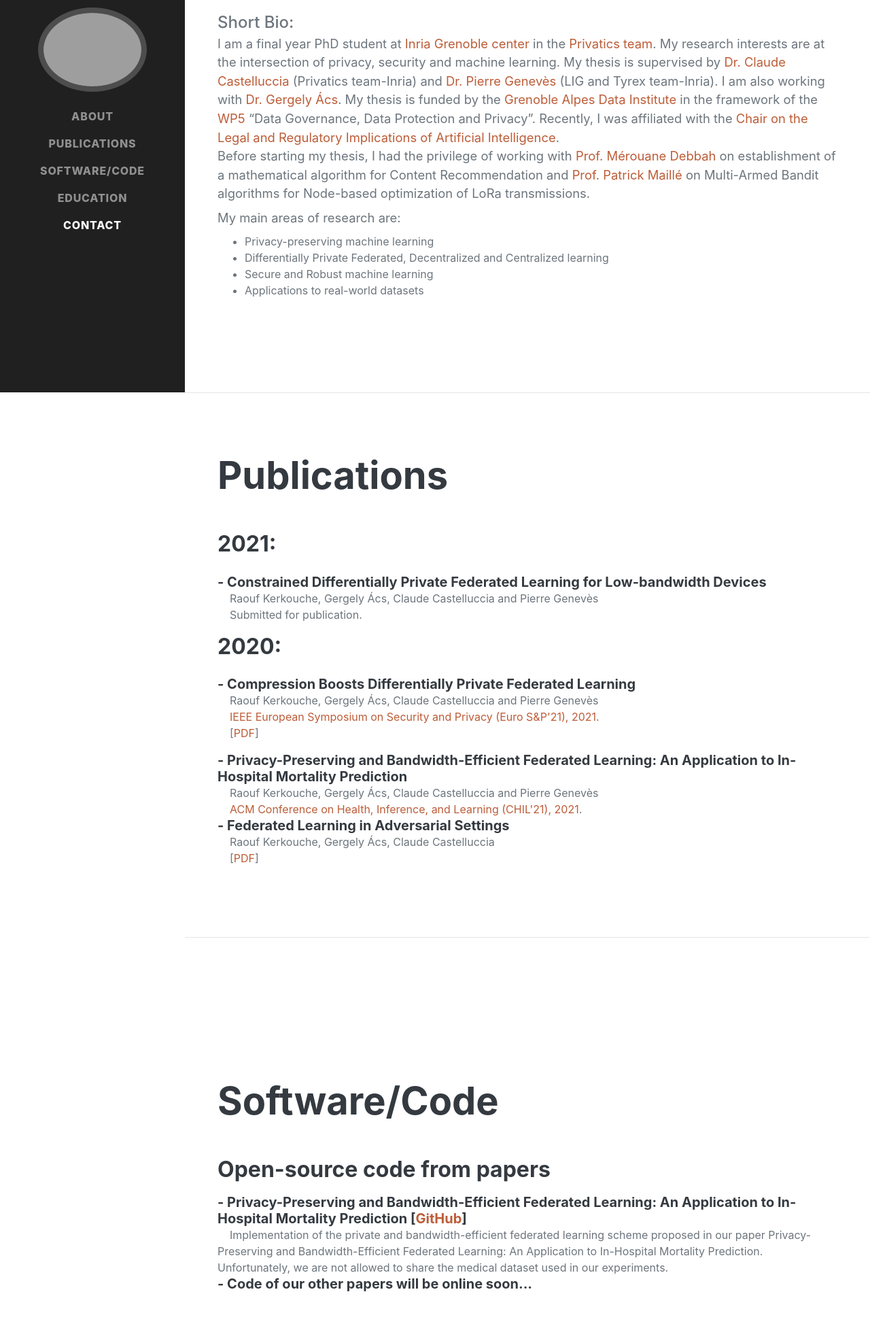
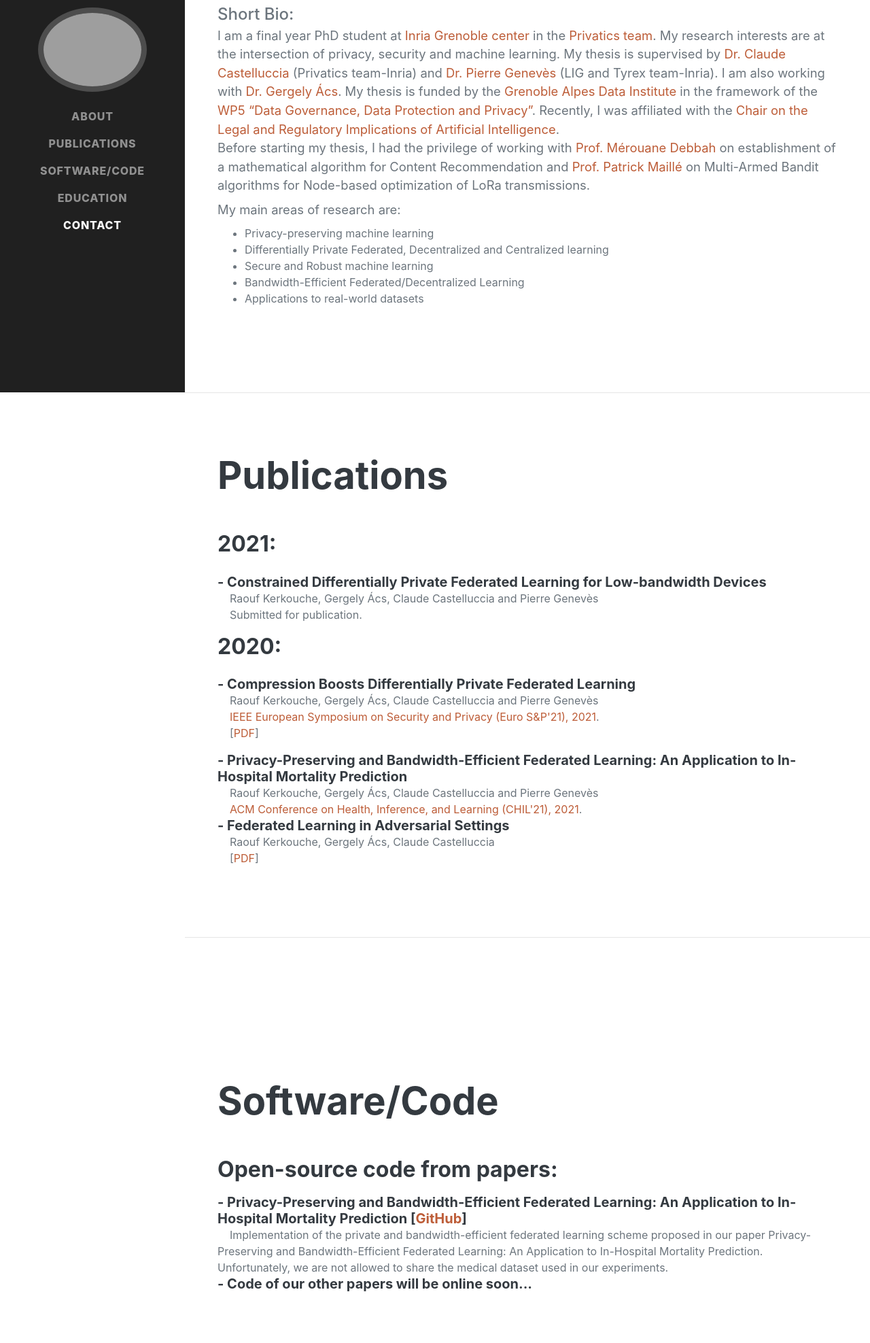
Before and after one commit to raouf-kerkouche/raouf.kerkouche-github.io, a plain HTML site: page index.html in a window 1280 px wide. Shown: the part 223-2198 px from the top of the page at 68% size. Drawn offline with nearby package versions, Linux system fonts and the light colour scheme; grey boxes are pictures that could not be loaded; some icons are missing; a web font is replaced by a local one.

Commit message:
update_01_03_21

```diff
--- a/index.html
+++ b/index.html
@@ -5,7 +5,7 @@
         <meta name="viewport" content="width=device-width, initial-scale=1, shrink-to-fit=no" />
         <meta name="description" content="" />
         <meta name="author" content="" />
-        <title>Resume - Start Bootstrap Theme</title>
+        <title>Raouf Kerkouche</title>
         <link rel="icon" type="image/x-icon" href="assets/img/favicon.ico" />
         <!-- Font Awesome icons (free version)-->
         <script src="https://use.fontawesome.com/releases/v5.15.1/js/all.js" crossorigin="anonymous"></script>
@@ -48,7 +48,7 @@
                         Short Bio:
                     </div>
                     <p class="lead mb-2">I am a final year PhD student at <a href="https://www.inria.fr/en/centre-inria-grenoble-rhone-alpes" target="_blank">Inria Grenoble center</a> in the <a href="https://team.inria.fr/privatics/" target="_blank">Privatics team</a>. My research interests are at the intersection of privacy, security and machine learning.
-My thesis is supervised by <a href="https://team.inria.fr/privatics/claude-castelluccia/" target="_blank">Dr. Claude Castelluccia</a> (Privatics team-Inria) and <a href="http://pierre.geneves.net/" target="_blank">Dr. Pierre Genevès</a> (LIG and Tyrex team-Inria). I am also working with <a href="https://www.crysys.hu/~acs/" target="_blank">Dr. Gergely Ács</a>. My thesis is funded by the <a href="https://data-institute.univ-grenoble-alpes.fr/" target="_blank">Grenoble Alpes Data Institute </a> in the framework of the <a href="https://data-institute.univ-grenoble-alpes.fr/research/data-governance-data-protection-and-privacy/" target="_blank">WP5 </a> “Data Governance, Data Protection and Privacy”. Recently, I was affiliated with the <a href="https://ai-regulation.com/who-are-we/" target="_blank">Chair on the Legal and Regulatory Implications of Artificial Intelligence</a>. <br>
+My thesis is supervised by <a href="https://team.inria.fr/privatics/claude-castelluccia/" target="_blank">Dr. Claude Castelluccia</a> (Privatics team-Inria) and <a href="http://pierre.geneves.net/" target="_blank">Dr. Pierre Genevès</a> (LIG and Tyrex team-Inria). I am also working with <a href="https://www.crysys.hu/~acs/" target="_blank">Dr. Gergely Ács</a>. My thesis is funded by the <a href="https://data-institute.univ-grenoble-alpes.fr/" target="_blank">Grenoble Alpes Data Institute </a> in the framework of the <a href="https://data-institute.univ-grenoble-alpes.fr/research/data-governance-data-protection-and-privacy/" target="_blank">WP5 “Data Governance, Data Protection and Privacy”</a>. Recently, I was affiliated with the <a href="https://ai-regulation.com/who-are-we/" target="_blank">Chair on the Legal and Regulatory Implications of Artificial Intelligence</a>. <br>
 
 Before starting my thesis, I had the privilege of working with <a href="http://www.laneas.com/merouane-debbah" target="_blank">Prof. Mérouane Debbah</a>  on establishment of a mathematical algorithm for Content Recommendation and <a href="https://www.imt-atlantique.fr/fr/personne/patrick-maille" target="_blank">Prof. Patrick Maillé </a> on Multi-Armed Bandit algorithms for Node-based optimization of LoRa transmissions. </p>
 
@@ -66,6 +66,9 @@ Before starting my thesis, I had the privilege of working with <a href="http://w
                             Secure and Robust machine learning
                         </li>
 						<li>
+                            Bandwidth-Efficient Federated/Decentralized Learning
+                        </li>
+						<li>
                             Applications to real-world datasets
                         </li>
 						<!--<li>
@@ -74,9 +77,6 @@ Before starting my thesis, I had the privilege of working with <a href="http://w
 						<li>
 							Contribution measurement methods for participants in Federated/Decentralized learning
 						</li>
-						<li>
-                            Bandwidth-Efficient Federated/Decentralized Learning
-                        </li>
 						<!--<li>
                             Watermarking
                         </li>
@@ -171,7 +171,7 @@ Before starting my thesis, I had the privilege of working with <a href="http://w
                     <h2 class="mb-5">Software/Code</h2>
                     <div class="d-flex flex-column flex-md-row justify-content-between mb-5">
                         <div class="flex-grow-1">
-                            <h3 class="mb-3">Open-source code from papers</h3>
+                            <h3 class="mb-3">Open-source code from papers:</h3>
 								<div class="d-flex flex-column flex-md-row justify-content-between">
 								<div class="flex-grow-1">
 									<h5 class="mb-0">- Privacy-Preserving and Bandwidth-Efficient Federated Learning: An Application to In-Hospital Mortality Prediction [<a href="https://github.com/raouf-kerkouche/Privacy-preserving-and-Bandwith-Efficient-Federated-Learning-An-Application-to-In-Hospital-Mortality" target="_blank">GitHub</a>]
```
